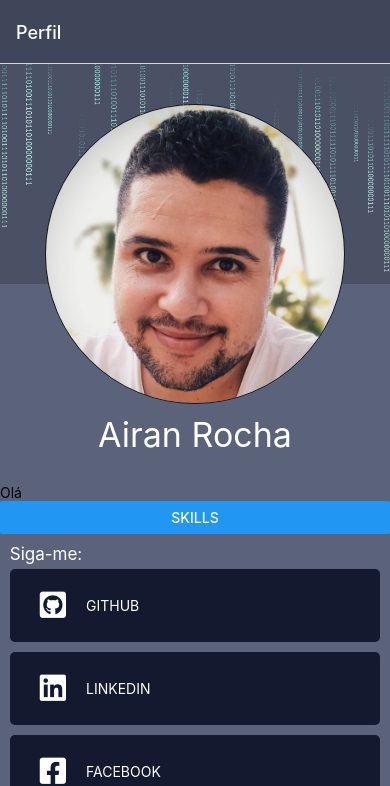
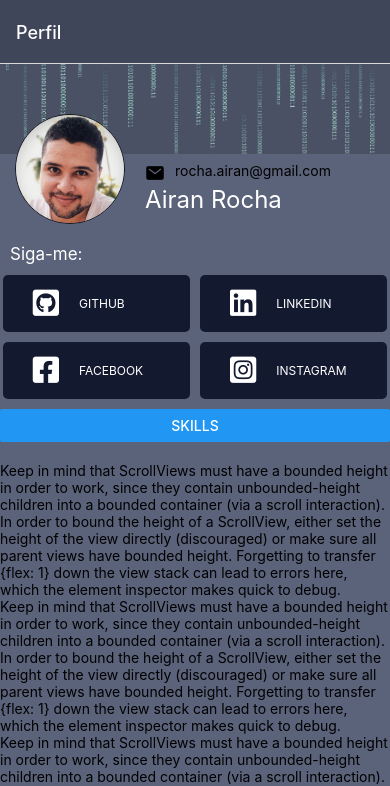
Before and after one commit to airan-rocha/dio-portifolio-perfil, a React Native app: screen / in a window 390 px wide. Shown: the top 786 px of the page. Built offline with nearby package versions, Linux system fonts and the light colour scheme.

Commit message:
atualização de componentes da tela principal

```diff
--- a/src/components/SocialButtons/SocialButton/SocialButton.tsx
+++ b/src/components/SocialButtons/SocialButton/SocialButton.tsx
@@ -1,6 +1,6 @@
 import React from 'react';
 import { TouchableOpacity, Text, GestureResponderEvent } from 'react-native';
-import IconFontAwesome5 from '@expo/vector-icons/FontAwesome5'
+import IconFontAwesome5 from '@expo/vector-icons/FontAwesome5';
 
 import { styles } from './SocialButtonStyles';
 
--- a/src/components/SocialButtons/SocialButton/SocialButtonStyles.tsx
+++ b/src/components/SocialButtons/SocialButton/SocialButtonStyles.tsx
@@ -4,15 +4,16 @@ export const styles = StyleSheet.create({
   button: {
     flexDirection: 'row',
     alignItems: 'center',
-    width: '100%',
+    width: '48%',
     backgroundColor: '#13192f',
     borderRadius: 5,
-    marginBottom: 10,
+    // marginBottom: 10,
     paddingHorizontal: 30,
-    paddingVertical: 20,
+    paddingVertical: 12,
   },
   text: {
     color: '#fff',
+    fontSize: 12,
     marginLeft: 20,
     textTransform: 'uppercase',
   },
--- a/src/components/SocialButtons/SocialButtons.tsx
+++ b/src/components/SocialButtons/SocialButtons.tsx
@@ -5,12 +5,14 @@ import { SocialButton } from './SocialButton/SocialButton';
 
 export function SocialButtons() {
   return (
+    <>
+      <Text style={styles.text} >Siga-me: </Text>
       <View style={styles.container}>
-        <Text style={styles.text} >Siga-me: </Text>
           <SocialButton title='GitHub' iconFontAwesome5Name='github-square' onPress={() => Linking.openURL('https://github.com/airan-rocha/dio-portifolio-perfil')} />
           <SocialButton title='Linkedin' iconFontAwesome5Name='linkedin' onPress={() => console.log('button press')} />
           <SocialButton title='Facebook' iconFontAwesome5Name='facebook-square' onPress={() => console.log('button press')} />
           <SocialButton title='Instagram' iconFontAwesome5Name='instagram-square' onPress={() => console.log('button press')} />
       </View>
+    </>
   );
 }
--- a/src/components/SocialButtons/SocialButtonsStyles.tsx
+++ b/src/components/SocialButtons/SocialButtonsStyles.tsx
@@ -2,13 +2,20 @@ import { StyleSheet } from 'react-native';
 
 export const styles = StyleSheet.create({
   container: {
-    width: '95%',
+    width: '100%',
     alignSelf: 'center',
     marginVertical: 10,
+    flexDirection: 'row',
+    flexWrap: 'wrap',
+    // backgroundColor: '#fff000',
+    justifyContent: 'center',
+    columnGap: 10,
+    rowGap: 10,
   },
   text: {
     color: '#fff',
     fontSize: 17,
-    marginBottom: 5,
+    marginLeft: 10,
+    marginBottom: 1,
   },
 });
--- a/src/components/UserHighlight/UserHighlight.tsx
+++ b/src/components/UserHighlight/UserHighlight.tsx
@@ -1,8 +1,7 @@
 import React from 'react';
-import { Button, Image, ImageBackground, ImageSourcePropType, Text, View } from 'react-native';
-
+import { Image, ImageSourcePropType, Linking, Text, TouchableOpacity, View } from 'react-native';
+import IconIonicons from '@expo/vector-icons/Ionicons'
 import { styles } from './UserHighlightStyles';
-import ExpoStatusBar from 'expo-status-bar/build/ExpoStatusBar';
 
 interface UserProps {
     userName: string,
@@ -11,12 +10,22 @@ interface UserProps {
 
 export default function UserHighlight(props:UserProps) {
     const {userName, imageSource} = props;
+    const mail= 'rocha.airan@gmail.com';
+
+    const openMail = () => Linking.openURL(`mailto:${mail}`);
+
     return (
         <View style={styles.container}>
             <Image style={styles.bgImage} source={require('../../../assets/binaryBg.png')} />
             <View style={styles.userContainer}>
                 <Image style={styles.imagePerfil} source={imageSource} />
-                <Text style={styles.textName}>{userName}</Text>
+                <View style={styles.infoContainer}>
+                    <TouchableOpacity style={styles.mailContainer} onPress={openMail}>
+                        <IconIonicons name='mail' size={20} color='#000' style={{marginRight: 10,}} />
+                        <Text>{mail}</Text>
+                    </TouchableOpacity>
+                    <Text style={styles.textName}>{userName}</Text>
+                </View>
             </View>
 
         </View>
--- a/src/components/UserHighlight/UserHighlightStyles.tsx
+++ b/src/components/UserHighlight/UserHighlightStyles.tsx
@@ -4,31 +4,46 @@ export const styles = StyleSheet.create({
   container: {
     // flex: 1,
     width: '100%',
-    height: 420,
+    height: 180,
     paddingBottom: 20,
     alignItems: 'center',
-    // backgroundColor: '#0000002e',
+    // borderWidth:1,
+    borderColor: '#0000002e',
   },
   bgImage: {
     width: '100%',
-    height: 220,
+    height: 90,
     backgroundColor: '#0000002e',
   },
   userContainer: {
     // flex: 1,
-    top: -180,
+    // backgroundColor: '#fff000',
+    paddingHorizontal: 15,
+    width: '100%',
+    flexDirection: 'row',
+    position: 'absolute',
+    top: 50,
   },
   imagePerfil: {
-    width: 300,
-    height: 300,
+    width: 110,
+    height: 110,
     borderRadius: 300,
     borderColor: '#15171e',
     borderWidth: 1,
   },
+  infoContainer: {
+    flex: 1,
+    marginLeft: 20,
+    // backgroundColor: '#fff000',
+    justifyContent: 'flex-end',
+    paddingBottom: 10,
+  },
+  mailContainer: {
+    flexDirection: 'row',
+  },
   textName: {
-    fontSize: 34,
-    textAlign: 'center',
+    fontSize: 24,
     color: '#fff',
-    marginTop: 10,
+    marginTop: 1,
   },
 });
--- a/src/screens/Home/Home.tsx
+++ b/src/screens/Home/Home.tsx
@@ -12,10 +12,8 @@ export default function Home({ navigation }) {
   <View style={styles.container}>
     <ScrollView style={styles.scrollContainer}>
       <UserHighlight userName='Airan Rocha' imageSource={require('../../../assets/perfil.jpg')} />
-      <Text>Olá</Text>
+      <SocialButtons />
       <Button title='Skills' onPress={()=> navigation.navigate('Skill')} />
-      <SocialButtons />
-
       <Text style={{marginTop:20}}>{texto}</Text>
       <Text>{texto}</Text>
       <Text>{texto}</Text>
```
Lines whose indentation alone changed are shown as unchanged.
